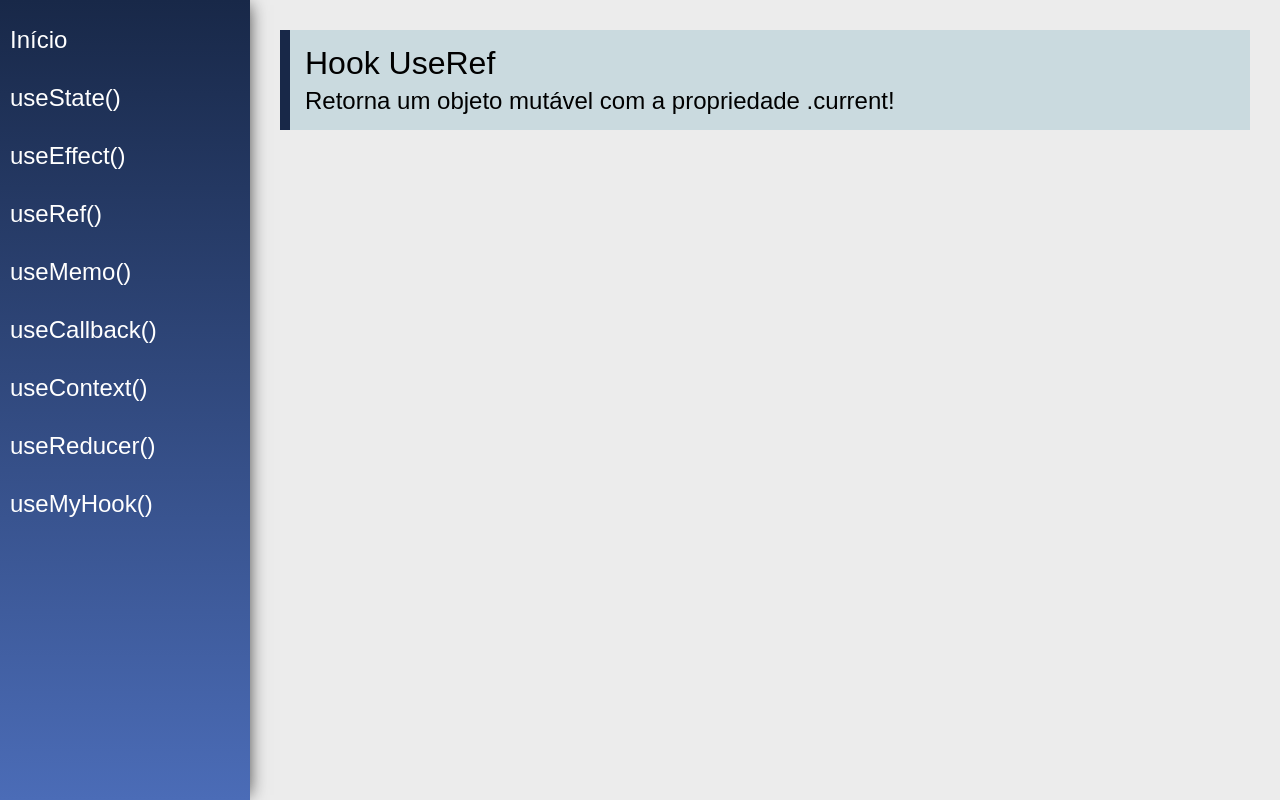
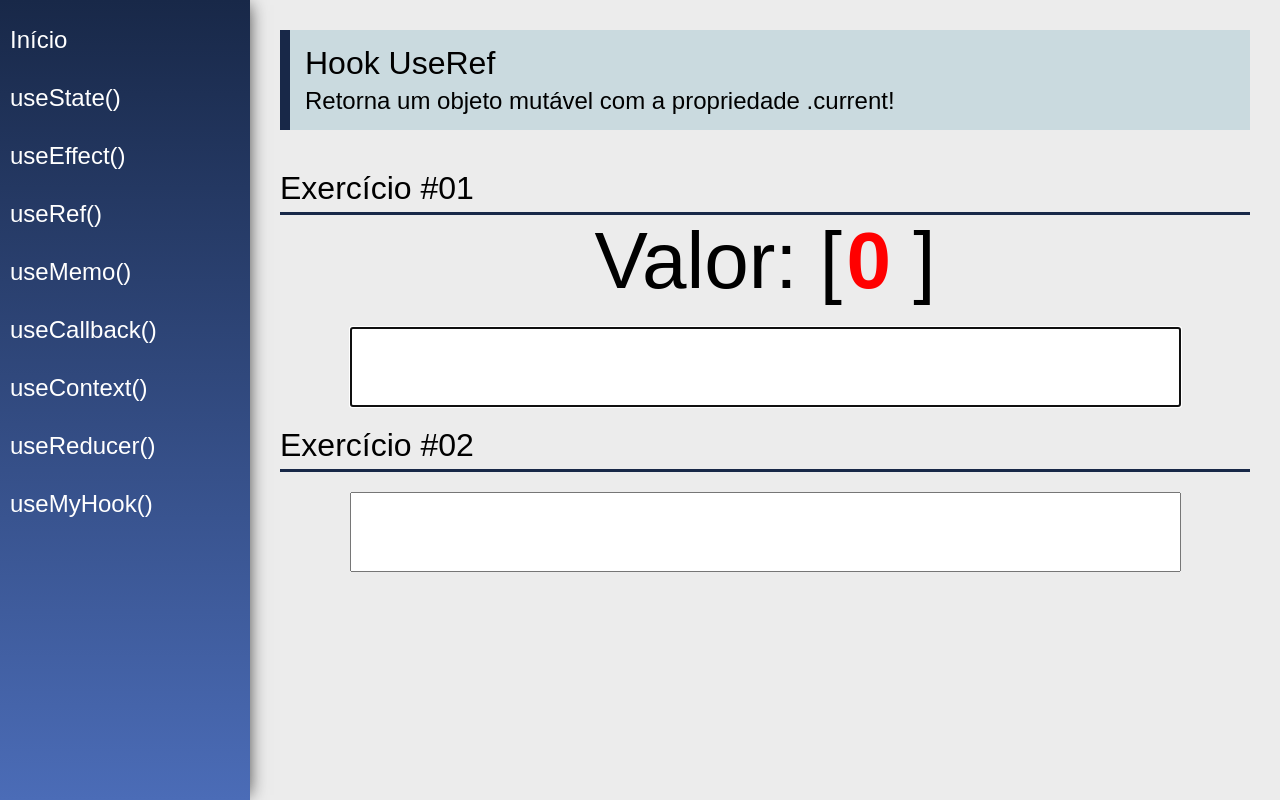
Before and after one commit to cesarvargasjr/Curso_React_Modulo_4, a React (Create React App) app: page /useRef in a window 1280 px wide. Built offline with nearby package versions, Linux system fonts and the light colour scheme.

Commit message:
Módulo 4 - Hooks

```diff
--- a/src/views/examples/UseEffect.jsx
+++ b/src/views/examples/UseEffect.jsx
@@ -11,6 +11,8 @@
 }
 
 const UseEffect = (props) => {
+
+    // >>>>>>>>>>>>> PARTE 1 <<<<<<<<<<<<<
     const [number, setNumber] = useState(1)
     const [fatorial, setFatorial] = useState(1)
 
@@ -24,12 +26,20 @@
         }
     }, [fatorial])
 
+    // >>>>>>>>>>>>> PARTE 2 <<<<<<<<<<<<<
+    const [status, setStatus] = useState("Impar")
+
+    useEffect(function() {
+        setStatus(number % 2 === 0 ? "Par" : "Impar")
+    }, [number])
+
     return (
         <div className="UseEffect">
             <PageTitle
                 title="Hook UseEffect"
                 subtitle="Permite executar efeitos colaterais em componentes funcionais!" />
 
+            {/* >>>>>>>>>>>>> PARTE 1 <<<<<<<<<<<<< */}
             <SectionTitle title="EXERCÍCIO #01 " />
 
             <div className="center">
@@ -41,9 +51,13 @@
                     value={number} onChange={e => setNumber(e.target.value)} />
             </div>
 
+            {/* >>>>>>>>>>>>> PARTE 2 <<<<<<<<<<<<< */}
             <SectionTitle title="EXERCÍCIO #02 " />
             <div className="center">
-
+                <div>
+                    <span className="text"> Status </span>
+                    <span className="text red"> {status} </span>
+                </div>
             </div>
         </div>
     )
--- a/src/views/examples/UseRef.jsx
+++ b/src/views/examples/UseRef.jsx
@@ -1,13 +1,62 @@
-import React from 'react'
+import React, { useEffect, useRef, useState } from 'react'
 import PageTitle from '../../components/layout/PageTitle'
+import SectionTitle from '../../components/layout/SectionTitle'
+
+
+/* >>>>> FUNÇÃO PARA UNIR AS LETRAS E FORMAR AS PALAVRAS <<<<< */
+const merge = function (s1, s2) {
+    return [...s1].map((e, i) => {
+        return `${e}${s2[i] || ""}`
+    }).join("")
+}
+
 
 const UseRef = (props) => {
+    const [value1, setValue1] = useState("") // PARTE 1
+    const [value2, setValue2] = useState("") // PARTE 2
+
+    const count = useRef(0)
+    const myInput1 = useRef(null)
+    const myInput2 = useRef(null)
+
+    useEffect(function () {
+        count.current = count.current + 1
+        myInput2.current.focus()
+    }, [value1])
+
+    useEffect(function () {
+        count.current++
+        myInput1.current.focus()
+    }, [value2])
+
     return (
         <div className="UseRef">
             <PageTitle
                 title="Hook UseRef"
-                subtitle="Retorna um objeto mutável com a propriedade .current!"
-            />
+                subtitle="Retorna um objeto mutável com a propriedade .current!" />
+
+            {/* >>>>>>>>>>>>> PARTE 1 <<<<<<<<<<<<< */}
+            <SectionTitle title="Exercício #01" />
+            <div className="center">
+                <div>
+                    <span className="text"> Valor: </span>
+                    <span className="text"> {merge(value1, value2)} [</span> {/* >>> FUNÇÃO MERGE <<< */}
+                    <span className="text red"> {count.current} </span>
+                    <span className="text">]</span>
+                </div>
+
+                <input type="text" className="input"
+                    ref={myInput1}
+                    value={value1} onChange={e => setValue1(e.target.value)} />
+            </div>
+
+            {/* >>>>>>>>>>>>> PARTE 2 <<<<<<<<<<<<< */}
+            <SectionTitle title="Exercício #02" />
+            <div className="center">
+                <input type="text" className="input"
+                    ref={myInput2}
+                    value={value2} onChange={e => setValue2(e.target.value)} />
+            </div>
         </div>
     )
 }
--- a/src/views/examples/UseState.jsx
+++ b/src/views/examples/UseState.jsx
@@ -12,6 +12,7 @@
                 title="Hook UseState"
                 subtitle="Estado em componentes funcionais!" />
 
+            {/* >>>>>>>>>>>>> PARTE 1 <<<<<<<<<<<<< */}
             <SectionTitle title="Exercício #01" />
             <div className="center">
                 <span className="text">{count}</span>
@@ -25,6 +26,7 @@
                 </div>
             </div>
 
+            {/* >>>>>>>>>>>>> PARTE 2 <<<<<<<<<<<<< */}
             <SectionTitle title="Exercício #02" />
 
             <input type="text" className="input"
```
